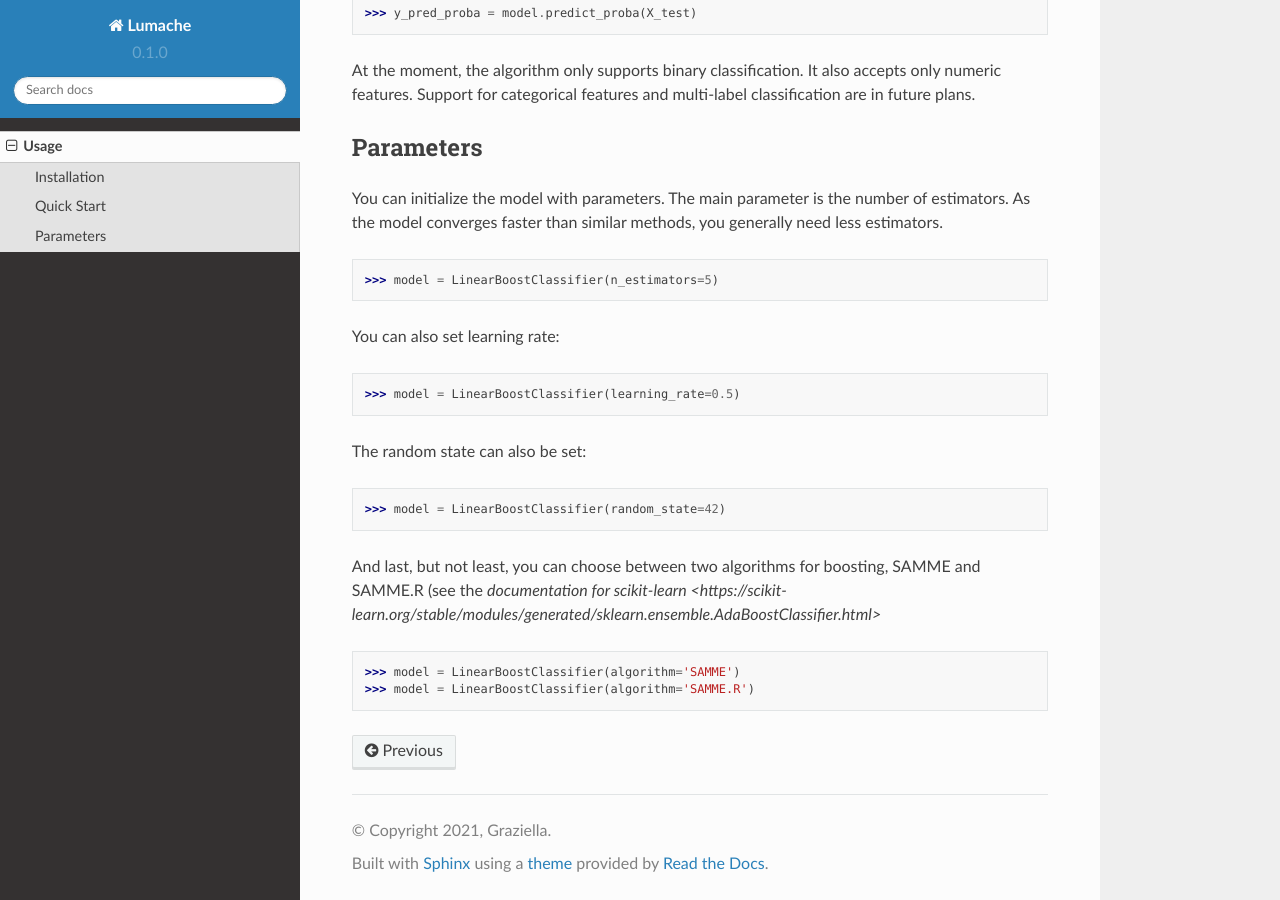
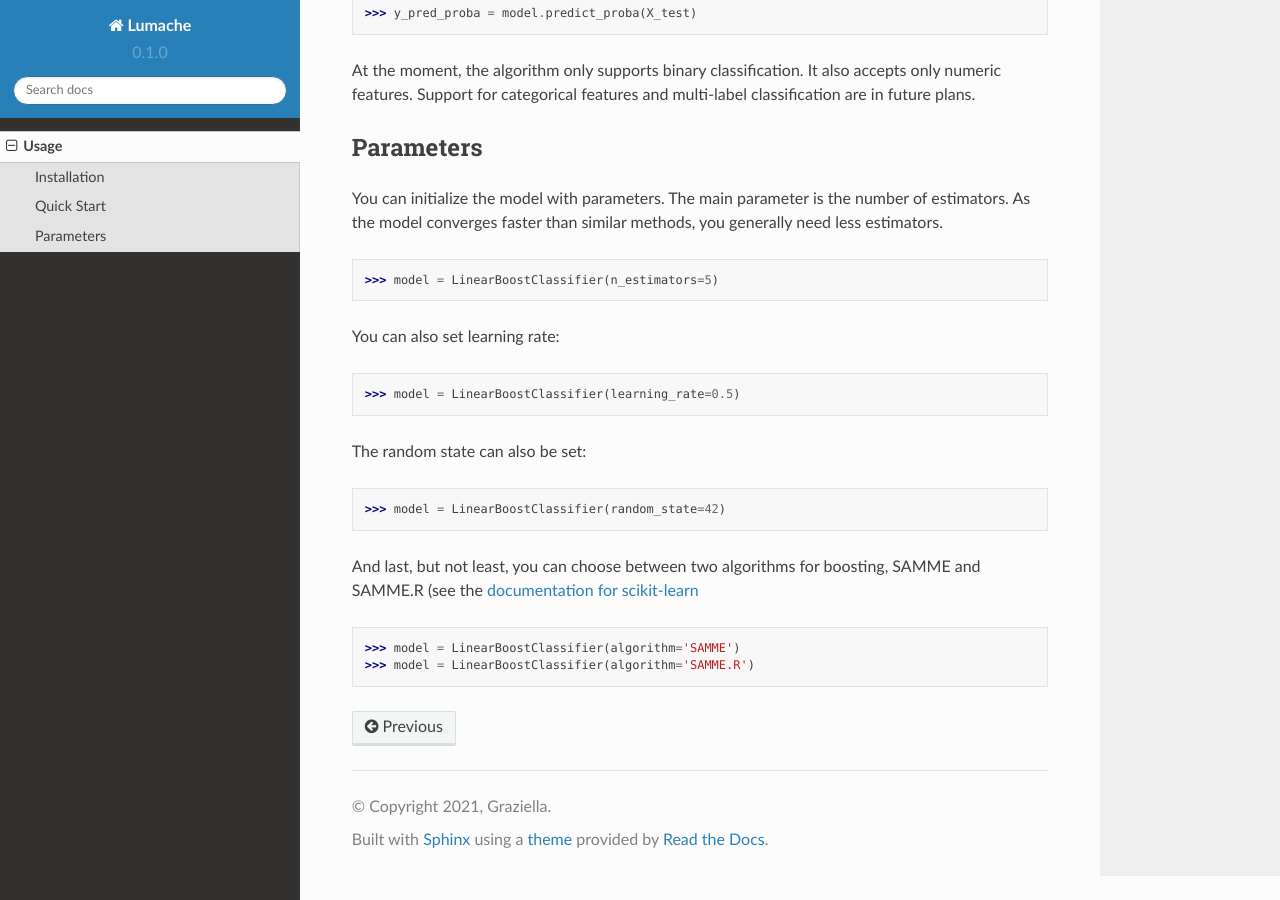
Before and after one commit to LinearBoost/LinearBoostTutorial, a Sphinx documentation site: the page built from docs/source/usage.rst, in a window 1280 px wide and 900 px high, scrolled down 706 px. Built offline with Sphinx 7.4.7 and the Read the Docs theme 2.0.0, drawn with Linux system fonts in a browser that asks for light colours.

Commit message:
Update usage.rst

```diff
--- a/docs/source/usage.rst
+++ b/docs/source/usage.rst
@@ -45,7 +45,7 @@ The random state can also be set:
 
    >>> model = LinearBoostClassifier(random_state=42)
 
-And last, but not least, you can choose between two algorithms for boosting, SAMME and SAMME.R (see the  `documentation for scikit-learn <https://scikit-learn.org/stable/modules/generated/sklearn.ensemble.AdaBoostClassifier.html>`
+And last, but not least, you can choose between two algorithms for boosting, SAMME and SAMME.R (see the `documentation for scikit-learn <https://scikit-learn.org/stable/modules/generated/sklearn.ensemble.AdaBoostClassifier.html>`_
 
    >>> model = LinearBoostClassifier(algorithm='SAMME')
    >>> model = LinearBoostClassifier(algorithm='SAMME.R')
```
